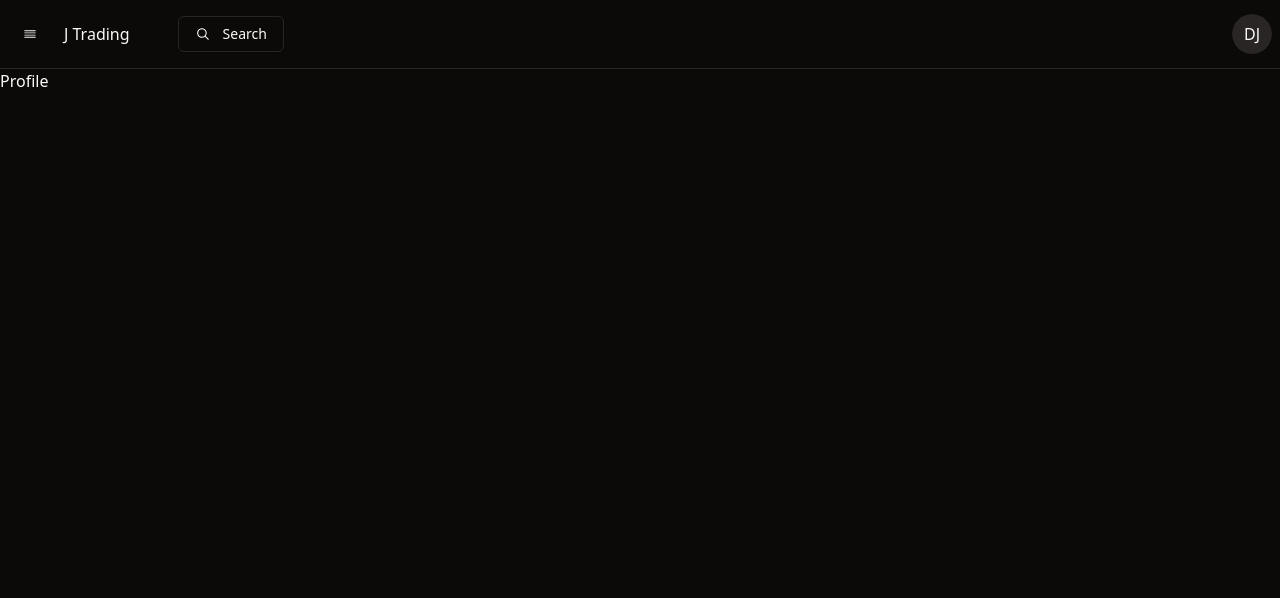
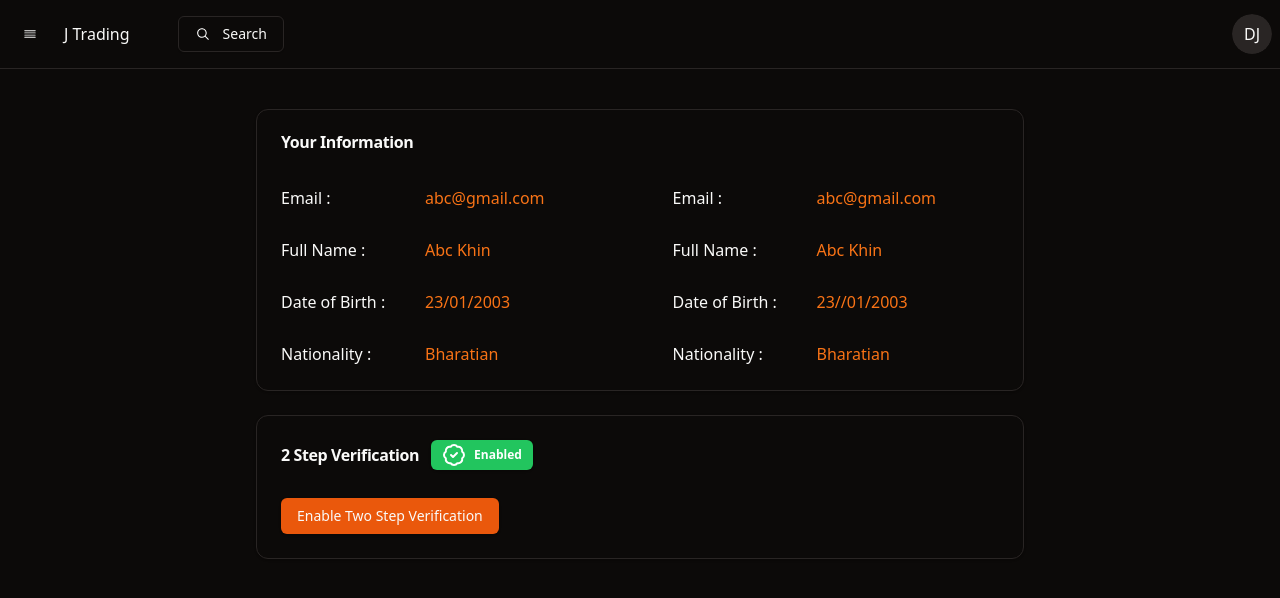
Before and after one commit to DigvijayChavan6/Trading_Frontend, a React (Vite) app: page /profile in a window 1280 px wide. Shown: the top 598 px of the page. Built offline with nearby package versions, Linux system fonts and the light colour scheme.

Commit message:
Add feature of Profile

```diff
--- a/package.json
+++ b/package.json
@@ -20,6 +20,7 @@
     "apexcharts": "^4.3.0",
     "class-variance-authority": "^0.7.1",
     "clsx": "^2.1.1",
+    "input-otp": "^1.4.2",
     "lucide-react": "^0.471.1",
     "react": "^18.3.1",
     "react-apexcharts": "^1.7.0",
--- /dev/null
+++ b/src/components/ui/badge.jsx
@@ -0,0 +1,34 @@
+import * as React from "react"
+import { cva } from "class-variance-authority";
+
+import { cn } from "@/lib/utils"
+
+const badgeVariants = cva(
+  "inline-flex items-center rounded-md border px-2.5 py-0.5 text-xs font-semibold transition-colors focus:outline-none focus:ring-2 focus:ring-ring focus:ring-offset-2",
+  {
+    variants: {
+      variant: {
+        default:
+          "border-transparent bg-primary text-primary-foreground shadow hover:bg-primary/80",
+        secondary:
+          "border-transparent bg-secondary text-secondary-foreground hover:bg-secondary/80",
+        destructive:
+          "border-transparent bg-destructive text-destructive-foreground shadow hover:bg-destructive/80",
+        outline: "text-foreground",
+      },
+    },
+    defaultVariants: {
+      variant: "default",
+    },
+  }
+)
+
+function Badge({
+  className,
+  variant,
+  ...props
+}) {
+  return (<div className={cn(badgeVariants({ variant }), className)} {...props} />);
+}
+
+export { Badge, badgeVariants }
--- /dev/null
+++ b/src/components/ui/input-otp.jsx
@@ -0,0 +1,53 @@
+import * as React from "react"
+import { OTPInput, OTPInputContext } from "input-otp"
+import { Minus } from "lucide-react"
+
+import { cn } from "@/lib/utils"
+
+const InputOTP = React.forwardRef(({ className, containerClassName, ...props }, ref) => (
+  <OTPInput
+    ref={ref}
+    containerClassName={cn("flex items-center gap-2 has-[:disabled]:opacity-50", containerClassName)}
+    className={cn("disabled:cursor-not-allowed", className)}
+    {...props} />
+))
+InputOTP.displayName = "InputOTP"
+
+const InputOTPGroup = React.forwardRef(({ className, ...props }, ref) => (
+  <div ref={ref} className={cn("flex items-center", className)} {...props} />
+))
+InputOTPGroup.displayName = "InputOTPGroup"
+
+const InputOTPSlot = React.forwardRef(({ index, className, ...props }, ref) => {
+  const inputOTPContext = React.useContext(OTPInputContext)
+  const { char, hasFakeCaret, isActive } = inputOTPContext.slots[index]
+
+  return (
+    (<div
+      ref={ref}
+      className={cn(
+        "relative flex h-9 w-9 items-center justify-center border-y border-r border-input text-sm shadow-sm transition-all first:rounded-l-md first:border-l last:rounded-r-md",
+        isActive && "z-10 ring-1 ring-ring",
+        className
+      )}
+      {...props}>
+      {char}
+      {hasFakeCaret && (
+        <div
+          className="pointer-events-none absolute inset-0 flex items-center justify-center">
+          <div className="h-4 w-px animate-caret-blink bg-foreground duration-1000" />
+        </div>
+      )}
+    </div>)
+  );
+})
+InputOTPSlot.displayName = "InputOTPSlot"
+
+const InputOTPSeparator = React.forwardRef(({ ...props }, ref) => (
+  <div ref={ref} role="separator" {...props}>
+    <Minus />
+  </div>
+))
+InputOTPSeparator.displayName = "InputOTPSeparator"
+
+export { InputOTP, InputOTPGroup, InputOTPSlot, InputOTPSeparator }
--- a/src/page/Activity/Activity.jsx
+++ b/src/page/Activity/Activity.jsx
@@ -1,5 +1,4 @@
 import { Avatar, AvatarImage } from "@/components/ui/avatar";
-import { Button } from "@/components/ui/button";
 import {
   Table,
   TableBody,
@@ -8,7 +7,7 @@
   TableHeader,
   TableRow,
 } from "@/components/ui/table";
-import { BookmarkFilledIcon } from "@radix-ui/react-icons";
+
 
 const Activity = () => {
   return (
--- a/src/page/Home/AssetTable.jsx
+++ b/src/page/Home/AssetTable.jsx
@@ -8,8 +8,11 @@
   TableRow,
 } from "@/components/ui/table";
 import { Avatar } from "@radix-ui/react-avatar";
+import { useNavigate } from "react-router-dom";
 
 const AssetTable = () => {
+  const navigate = useNavigate()
+
   return (
     <Table>
       <TableHeader>
@@ -25,7 +28,10 @@
       <TableBody>
         {[1, 1, 1, 1, 1, 1, 1, 1, 1].map((item, index) => (
           <TableRow key={index}>
-            <TableCell className="font-medium flex items-center gap-2">
+            <TableCell
+              onClick={() => navigate("/market/bitcoin/")}
+              className="font-medium flex items-center gap-2"
+            >
               <Avatar className="-z-50">
                 <AvatarImage src="https://coin-images.coingecko.com/coins/images/1/large/bitcoin.png?1696501400" />
               </Avatar>
--- /dev/null
+++ b/src/page/Profile/AccountVerificationForm.jsx
@@ -0,0 +1,58 @@
+import { Button } from "@/components/ui/button";
+import {
+  Dialog,
+  DialogClose,
+  DialogContent,
+  DialogHeader,
+  DialogTitle,
+  DialogTrigger,
+} from "@/components/ui/dialog";
+import { InputOTP, InputOTPGroup, InputOTPSeparator, InputOTPSlot } from "@/components/ui/input-otp";
+import { useState } from "react";
+
+const AccountVerificationForm = () => {
+    const [value, setValue] = useState("");
+    const handleSubmit = ()=>{
+        console.log(value);
+    }
+  return (
+    <div className="flex justify-center">
+      <div className="space-y-5 mt-10 w-full">
+        <div className="flex justify-between items-center">
+          <p>Email :</p>
+          <p>abc@gmail.com</p>
+          <Dialog>
+            <DialogTrigger>
+              <Button>Sent OTP</Button>
+            </DialogTrigger>
+            <DialogContent>
+              <DialogHeader>
+                <DialogTitle>Enter OTP</DialogTitle>
+              </DialogHeader>
+              <div className="py-5 flex gap-10 justify-center items-center">
+                <InputOTP value={value} onChange={(value)=>setValue(value)} maxLength={6}>
+                  <InputOTPGroup>
+                    <InputOTPSlot index={0} />
+                    <InputOTPSlot index={1} />
+                    <InputOTPSlot index={2} />
+                  </InputOTPGroup>
+                  <InputOTPSeparator/>
+                  <InputOTPGroup>
+                    <InputOTPSlot index={3} />
+                    <InputOTPSlot index={4} />
+                    <InputOTPSlot index={5} />
+                  </InputOTPGroup>
+                </InputOTP>
+                <DialogClose>
+                    <Button onClick={handleSubmit} className="w-[10rem]">Submit</Button>
+                </DialogClose>
+              </div>
+            </DialogContent>
+          </Dialog>
+        </div>
+      </div>
+    </div>
+  );
+};
+
+export default AccountVerificationForm;
--- a/src/page/Profile/Profile.jsx
+++ b/src/page/Profile/Profile.jsx
@@ -1,9 +1,107 @@
-import React from 'react'
+import { Badge } from "@/components/ui/badge";
+import { Button } from "@/components/ui/button";
+import { Card, CardContent, CardHeader, CardTitle } from "@/components/ui/card";
+import {
+  Dialog,
+  DialogContent,
+  DialogHeader,
+  DialogTitle,
+  DialogTrigger,
+} from "@/components/ui/dialog";
+import { VerifiedIcon } from "lucide-react";
+import AccountVerificationForm from "./AccountVerificationForm";
 
 const Profile = () => {
+  const handleEnableTwoStepVerification = () => {
+    console.log("Two step verification");
+  };
+
   return (
-    <div>Profile</div>
-  )
-}
+    <div className="flex flex-col items-center mb-5">
+      <div className="pt-10 w-full lg:w-[60%]">
+        <Card>
+          <CardHeader className="pb-9">
+            <CardTitle>Your Information</CardTitle>
+          </CardHeader>
+          <CardContent>
+            <div className="lg:flex gap-32">
+              <div className="space-y-7">
+                <div className="flex">
+                  <p className="w-[9rem]">Email : </p>
+                  <p className="text-orange-500">abc@gmail.com</p>
+                </div>
+                <div className="flex">
+                  <p className="w-[9rem]">Full Name : </p>
+                  <p className="text-orange-500">Abc Khin</p>
+                </div>
+                <div className="flex">
+                  <p className="w-[9rem]">Date of Birth : </p>
+                  <p className="text-orange-500">23/01/2003</p>
+                </div>
+                <div className="flex">
+                  <p className="w-[9rem]">Nationality : </p>
+                  <p className="text-orange-500">Bharatian</p>
+                </div>
+              </div>
+              <div className="space-y-7">
+                <div className="flex">
+                  <p className="w-[9rem]">Email : </p>
+                  <p className="text-orange-500">abc@gmail.com</p>
+                </div>
+                <div className="flex">
+                  <p className="w-[9rem]">Full Name : </p>
+                  <p className="text-orange-500">Abc Khin</p>
+                </div>
+                <div className="flex">
+                  <p className="w-[9rem]">Date of Birth : </p>
+                  <p className="text-orange-500">23//01/2003</p>
+                </div>
+                <div className="flex">
+                  <p className="w-[9rem]">Nationality : </p>
+                  <p className="text-orange-500">Bharatian</p>
+                </div>
+              </div>
+            </div>
+          </CardContent>
+        </Card>
 
-export default Profile
+        <div className="mt-6">
+          <Card className="w-ful">
+            <CardHeader className="pb-7">
+              <div className="flex items-center gap-3">
+                <CardTitle>2 Step Verification</CardTitle>
+                {true ? (
+                  <Badge className="space-x-2 text-white bg-green-500">
+                    <VerifiedIcon />
+                    <span>Enabled</span>
+                  </Badge>
+                ) : (
+                  <Badge className="bg-red-500">Disabled</Badge>
+                )}
+              </div>
+            </CardHeader>
+            <CardContent>
+              <div>
+                <Dialog>
+                  <DialogTrigger>
+                    <Button>Enable Two Step Verification</Button>
+                  </DialogTrigger>
+                  <DialogContent>
+                    <DialogHeader>
+                      <DialogTitle>Verify your account</DialogTitle>
+                    </DialogHeader>
+                    <AccountVerificationForm
+                      handleSubmit={handleEnableTwoStepVerification}
+                    />
+                  </DialogContent>
+                </Dialog>
+              </div>
+            </CardContent>
+          </Card>
+        </div>
+      </div>
+    </div>
+  );
+};
+
+export default Profile;
--- a/src/page/Stock Details/StockDetails.jsx
+++ /dev/null
@@ -1,9 +0,0 @@
-import React from 'react'
-
-const StockDetails = () => {
-  return (
-    <div>StockDetails</div>
-  )
-}
-
-export default StockDetails
--- a/src/page/Withdrawal/Withdrawal.jsx
+++ b/src/page/Withdrawal/Withdrawal.jsx
@@ -1,9 +1,41 @@
-import React from 'react'
+import { Avatar, AvatarImage } from "@/components/ui/avatar";
+import {
+  Table,
+  TableBody,
+  TableCell,
+  TableHead,
+  TableHeader,
+  TableRow,
+} from "@/components/ui/table";
 
 const Withdrawal = () => {
   return (
-    <div>Withdrawal</div>
-  )
-}
+    <div className="p-5 lg:px-20">
+      <h1 className="font-bold text-3xl pb-5">Withdrawal</h1>
+      <Table className="border">
+        <TableHeader>
+          <TableRow>
+            <TableHead>Method</TableHead>
+            <TableHead>Amount</TableHead>
+            <TableHead>Date & Time</TableHead>
+            <TableHead className="text-right">Status</TableHead>
+          </TableRow>
+        </TableHeader>
+        <TableBody>
+          {[1, 1, 1, 1, 1, 1, 1, 1, 1].map((item, index) => (
+            <TableRow key={index}>
+              <TableCell>Bank</TableCell>
+              <TableCell className="">$69249</TableCell>
+              <TableCell>
+                <p>Feb 3, 2025 at 11:43</p>
+              </TableCell>
+              <TableCell className="text-right">Success</TableCell>
+            </TableRow>
+          ))}
+        </TableBody>
+      </Table>
+    </div>
+  );
+};
 
-export default Withdrawal
+export default Withdrawal;
```
Also changed, not shown: 2 other files (tests, documents, lock files or other folders).
